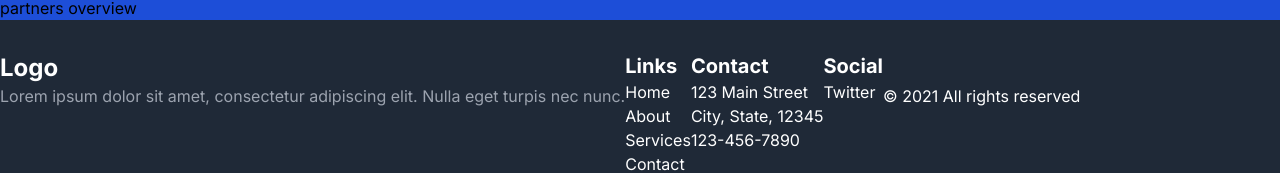
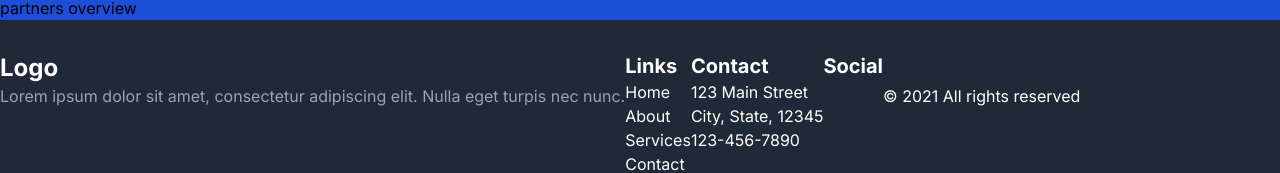
Before and after one commit to MrDHiggins/auav-tech, a Next.js app: page / in a window 1280 px wide. Shown: the part 1036-1209 px from the top of the page. Built offline with nearby package versions, Linux system fonts and the light colour scheme; a web font is replaced by a local one.

Commit message:
Corrected UI hydration error

```diff
--- a/app/layout.tsx
+++ b/app/layout.tsx
@@ -8,7 +8,7 @@ export const metadata: Metadata = {
   title: "African UAV Tech",
   description: "African UAV Technologies empowers organizations across Africa to safely, legally,and ethically integrate Unmanned Aerial Systems (UAS) technology into their operations.",
   icons: {
-    icon: "../public/favicon.ico",
+    icon: "/",
   }
 };
 
@@ -22,14 +22,8 @@ export default function RootLayout({
       <body className={`${inter.className} antialiased`}>
         <TopNav/>
         {children}
-        </body>
-        <Footer
-            showCopyRight={true}
-            socialLinks={{
-                twitter: 'https://twitter.com/yourcompany'
-            }}
-        />
-
+        <Footer />
+      </body>
     </html>
   );
 }
```
